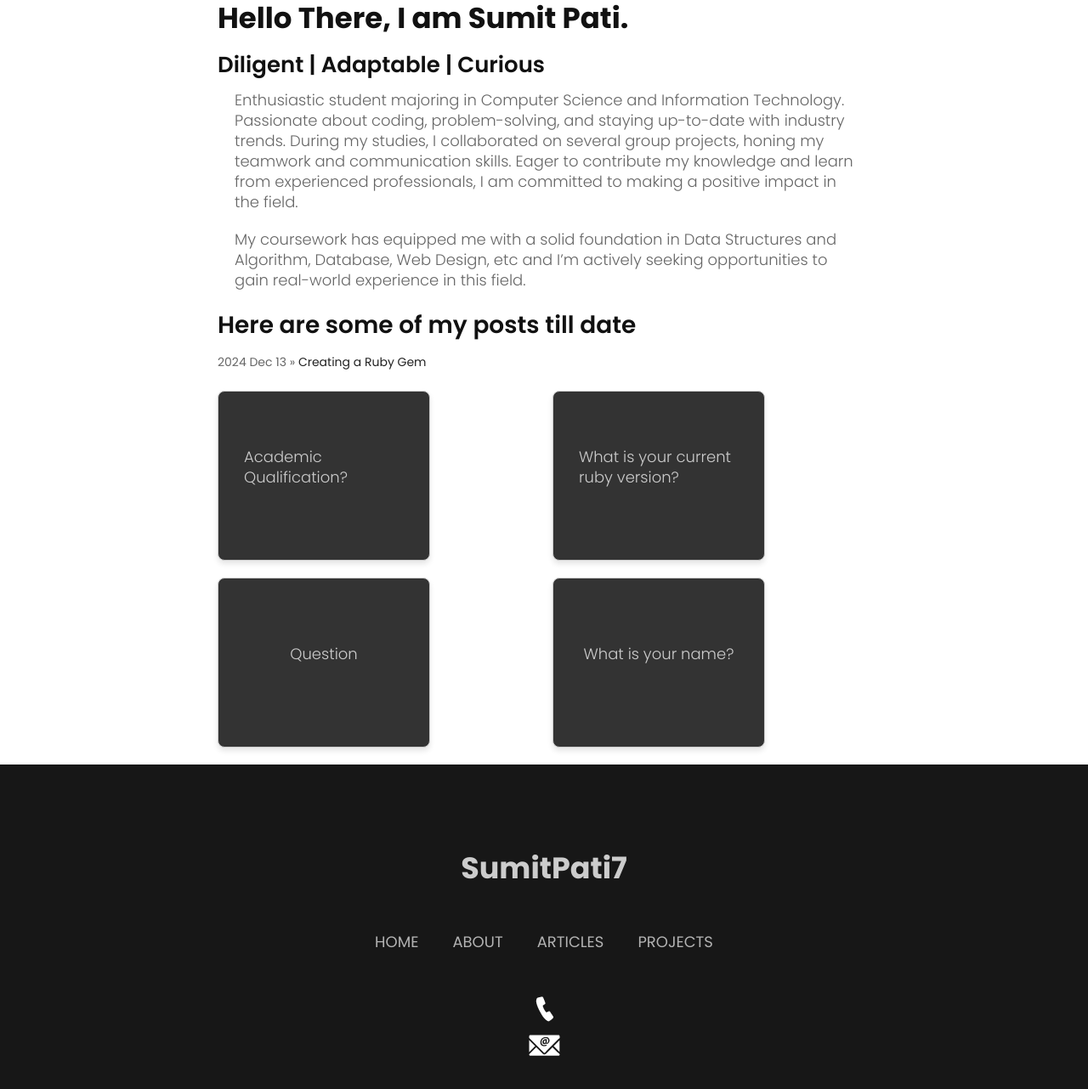
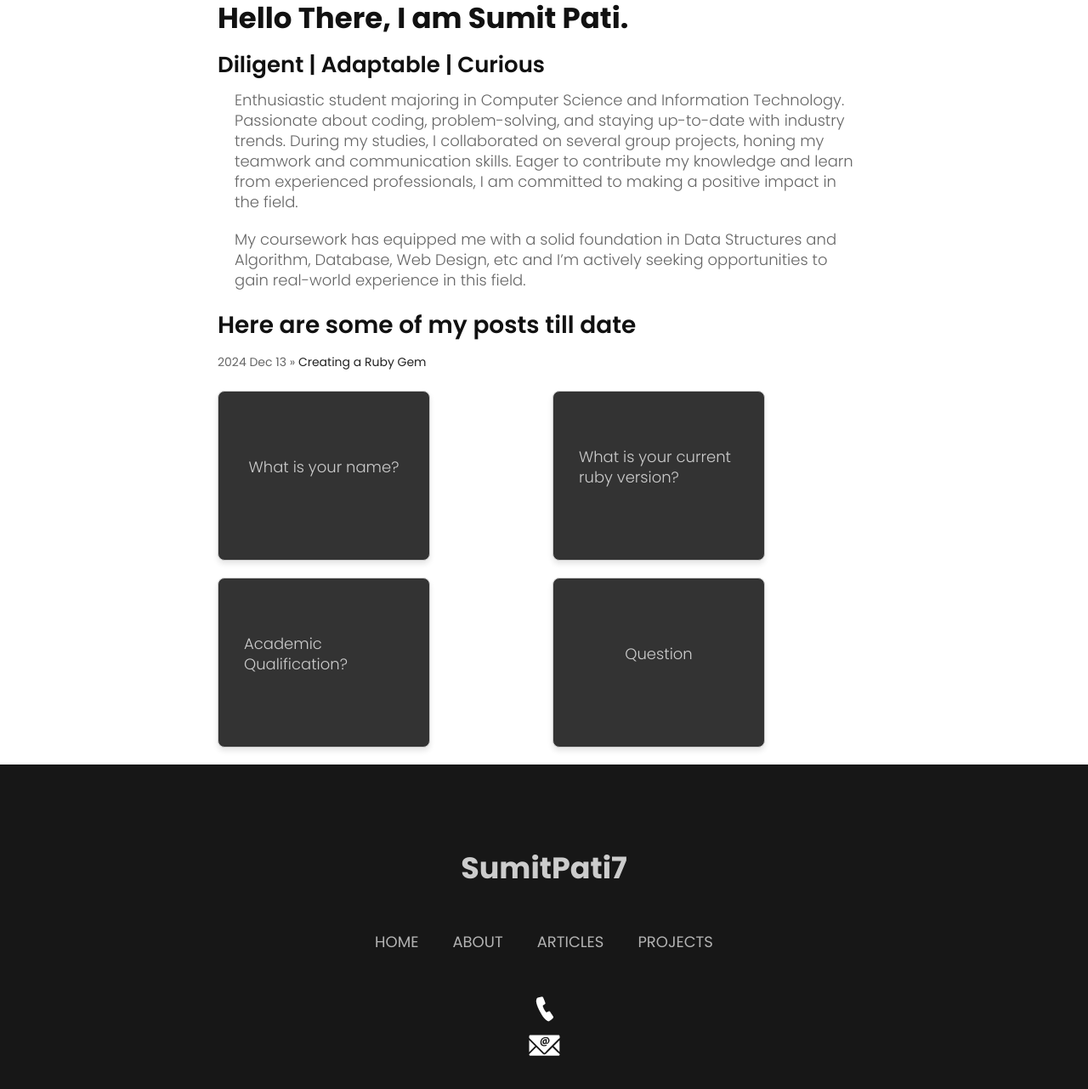
Before and after one commit to sumitpati7/blog, a Jekyll site: the page built from index.md, in a window 1280 px wide, cut to the strip 83-1384 px from the top of the page. Shown: the top 1282 px of the strip at 85% size. Built offline with Jekyll 4.4.1, drawn with Linux system fonts in a browser that asks for light colours; nearby versions of some CDN libraries; some web fonts are replaced; comment, search, counter and statistics services are not loaded.

Commit message:
auto commit

```diff
--- a/index.md
+++ b/index.md
@@ -2,17 +2,17 @@
 layout: default
 title: SumitPati7
 flashcards:
-  - question: Academic Qualification?
-    answer: Bachelor in CSIT
+  - question: What is your name?
+    answer: My name is **Sumit Pati**.
 
   - question: What is your current ruby version?
     answer: 3\.3.4
 
+  - question: Academic Qualification?
+    answer: Bachelor in CSIT
+
   - question: Question
     answer: Answer
-
-  - question: What is your name?
-    answer: My name is **Sumit Pati**.
 
 ---
 # Hello There, I am Sumit Pati.
```
